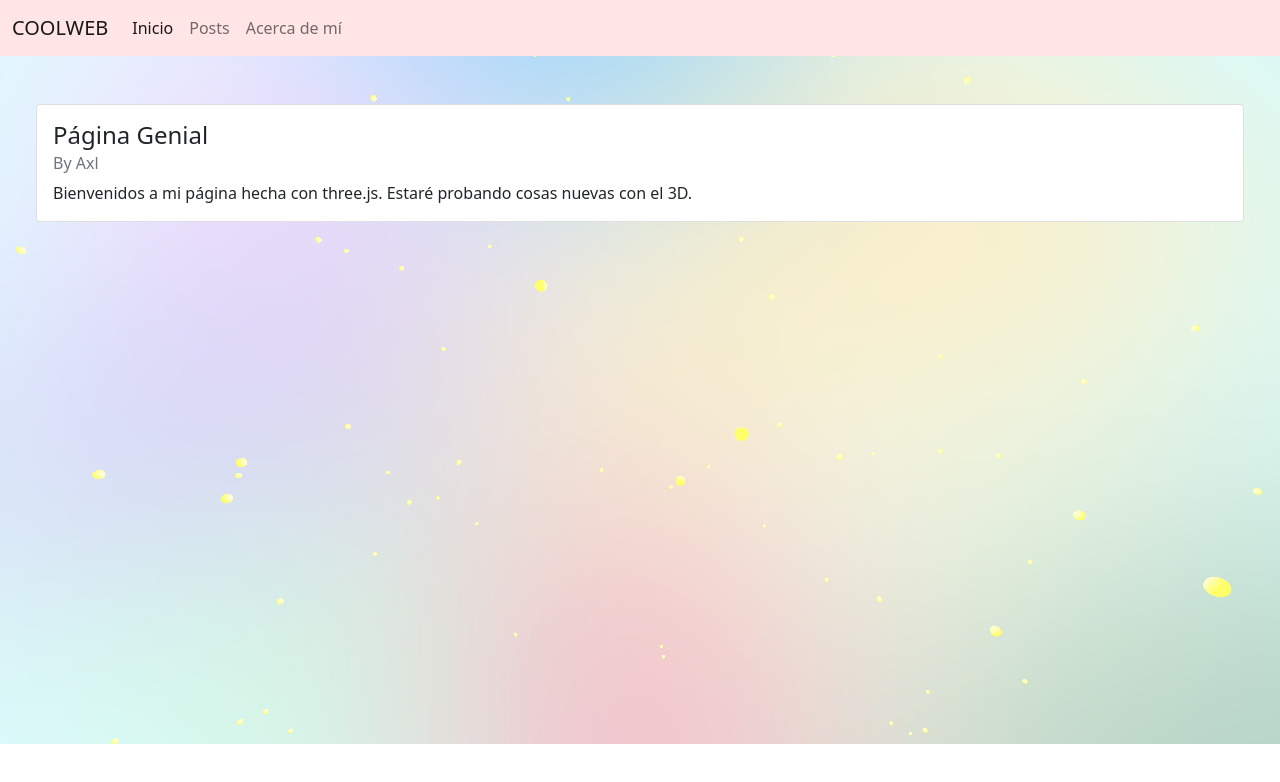
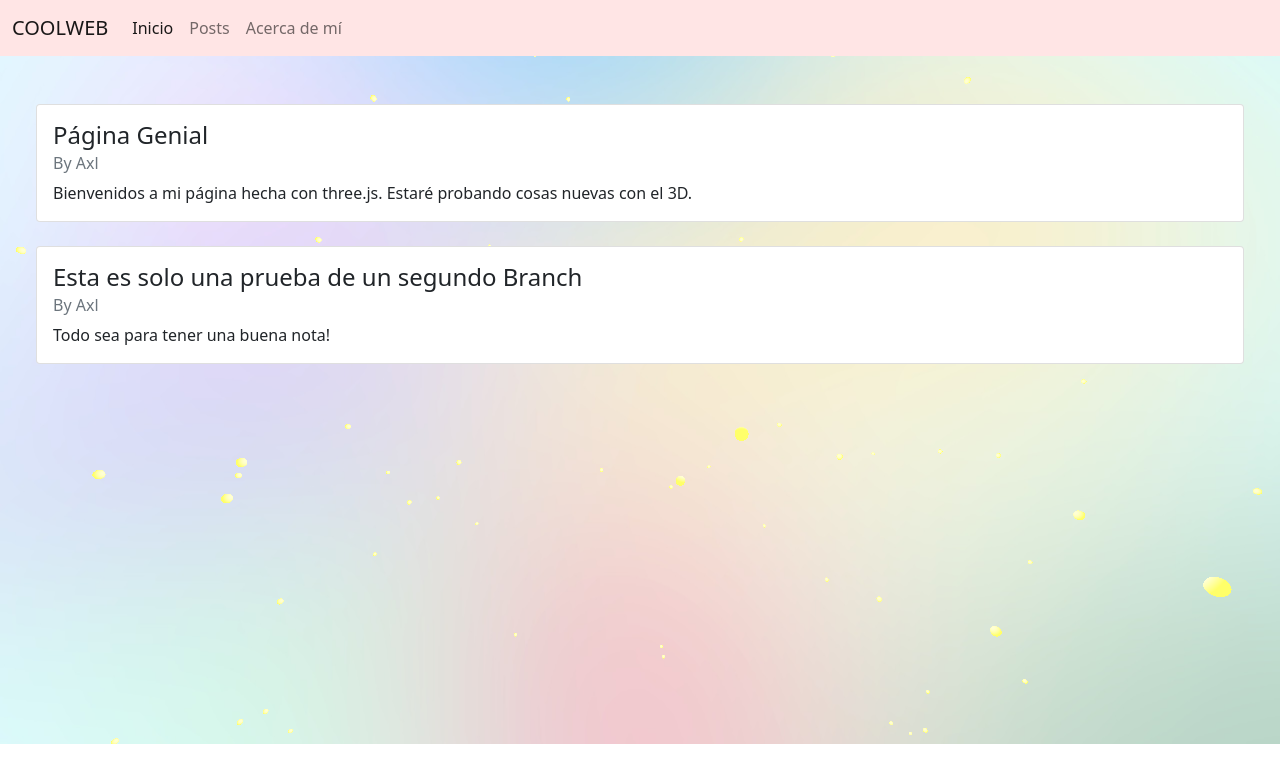
Before and after one commit to BoyAxl/coolweb, a website built with Vite: page index.html in a window 1280 px wide. Built offline with nearby package versions, Linux system fonts and the light colour scheme; animation ran at ten frames a second; files whose address does not match are found by name.

Commit message:
nuevo card en index

```diff
--- a/index.html
+++ b/index.html
@@ -23,14 +23,31 @@
       </nav>
       <section>
           <div class="row">
-              <div class="col-xxl-8 p-5">
-                  <div class="card">
+              <div class="col-xxl-5 p-5">
+                <div class="row">
+                  <div class="col">
+                    <div class="card">
                       <div class="card-body">
                           <h4 class="card-title">Página Genial</h4>
                           <h6 class="text-muted card-subtitle mb-2">By Axl</h6>
                           <p class="card-text">Bienvenidos a mi página hecha con three.js. Estaré probando cosas nuevas con el 3D.</p>
                       </div>
+                    </div>
                   </div>
+                </div>
+                <br>
+                <div class="row">
+                  <div class="col">
+                    <div class="card">
+                      <div class="card-body">
+                          <h4 class="card-title">Esta es solo una prueba de un segundo Branch</h4>
+                          <h6 class="text-muted card-subtitle mb-2">By Axl</h6>
+                          <p class="card-text">Todo sea para tener una buena nota!</p>
+                      </div>
+                    </div>
+                  </div>
+                </div>
+
               </div>
               <div class="col"></div>
           </div>
```
